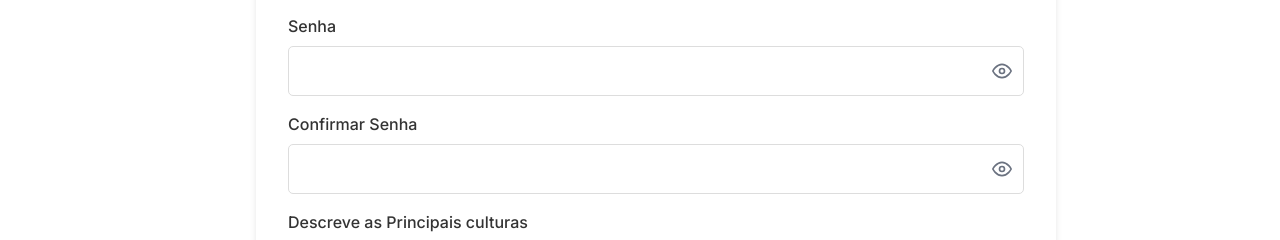
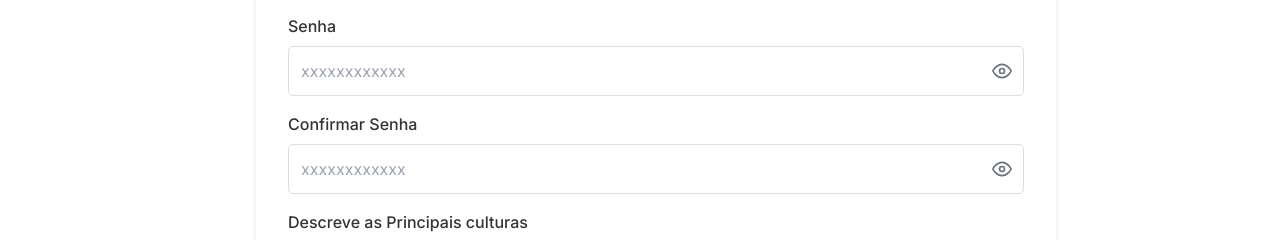
Before and after one commit to Marieth23-cmd/NzoAgrofinal, a Next.js app: page /Cadastrocomprador in a window 1280 px wide. Shown: the part 448-688 px from the top of the page. Built offline with nearby package versions, Linux system fonts and the light colour scheme; no server answers.

Commit message:
atualização de inputs

```diff
--- a/src/app/Cadastroagricultor/page.tsx
+++ b/src/app/Cadastroagricultor/page.tsx
@@ -188,6 +188,7 @@ export default function CadastroAgricultor() {
                                             className="p-3 border-solid border-[1px] hover:border-marieth border-tab w-[100%] text-base rounded-[5px]"
                                             required
                                             max={13}
+                                            placeholder="9xxxxxxxx"
                                             onChange={handleInputChange}
                                         />
                                         {erros.contacto && <p className="text-vermelho text-sm">{erros.contacto}</p>}
@@ -207,6 +208,7 @@ export default function CadastroAgricultor() {
                                                 className="p-3 pr-10 border border-tab hover:border-marieth w-full text-base rounded-[5px]"
                                                 required
                                                 maxLength={12}
+                                                placeholder="xxxxxxxxxxxx"
                                                 onChange={handleInputChange}
                                             />
 
@@ -237,6 +239,7 @@ export default function CadastroAgricultor() {
                                                 className="p-3 pr-10 border border-tab hover:border-marieth w-full text-base rounded-[5px]"
                                                 required
                                                 maxLength={12}
+                                                placeholder="xxxxxxxxxxxx"
                                                 onChange={handleInputChange}
                                             />
 
--- a/src/app/Cadastrocomprador/page.tsx
+++ b/src/app/Cadastrocomprador/page.tsx
@@ -73,7 +73,7 @@ export default function CadastroComprador() {
                 senha: formData.senha,
                 descricao: formData.descricao,
                 contacto: contactoLimpo,
-                tipo_usuario: tipoUsuario,
+                tipo_usuario: tipoUsuario
 
             });
 
@@ -174,6 +174,7 @@ export default function CadastroComprador() {
                                             className="p-3 border-solid border-[1px] hover:border-marieth border-tab w-[100%] text-base rounded-[5px]"
                                             required
                                             max={13}
+                                            placeholder="9xxxxxxxx"
                                             onChange={handleInputChange}
                                         />
                                         {erros.contacto && <p className="text-vermelho text-sm">{erros.contacto}</p>}
@@ -193,6 +194,7 @@ export default function CadastroComprador() {
                                                 className="p-3 pr-10 border border-tab hover:border-marieth w-full text-base rounded-[5px]"
                                                 required
                                                 maxLength={12}
+                                                placeholder="xxxxxxxxxxxx"
                                                 onChange={handleInputChange}
                                             />
 
@@ -223,6 +225,7 @@ export default function CadastroComprador() {
                                                 className="p-3 pr-10 border border-tab hover:border-marieth w-full text-base rounded-[5px]"
                                                 required
                                                 maxLength={12}
+                                                placeholder="xxxxxxxxxxxx"
                                                 onChange={handleInputChange}
                                             />
 
--- a/src/app/Services/user.tsx
+++ b/src/app/Services/user.tsx
@@ -29,8 +29,7 @@ export const criarUsuario = async (usuarioData: any): Promise<any> => {
         console.log("Enviando dados para API:", usuarioData);
         const response = await axios.post(`${API_URL}/usuarios`, usuarioData, {
             headers: { "Content-Type": "application/json" },
-                 withCredentials: true,
-        });
+                 withCredentials: true, });
         return response.data;
     } catch (error:any) {
 
--- a/src/app/cadastrofornecedor/page.tsx
+++ b/src/app/cadastrofornecedor/page.tsx
@@ -189,6 +189,7 @@ export default function CadastroFornecedor() {
                                             required
                                             max={13}
                                             onChange={handleInputChange}
+                                            placeholder="9xxxxxxxx"
                                         />
                                         {erros.contacto && <p className="text-vermelho text-sm">{erros.contacto}</p>}
                                     </div>
@@ -208,6 +209,7 @@ export default function CadastroFornecedor() {
                                                 required
                                                 maxLength={12}
                                                 onChange={handleInputChange}
+                                                placeholder="xxxxxxxx"
                                             />
 
                                             <span
@@ -238,6 +240,7 @@ export default function CadastroFornecedor() {
                                                 required
                                                 maxLength={12}
                                                 onChange={handleInputChange}
+                                                placeholder="xxxxxxxx"
                                             />
 
                                             <span
```
